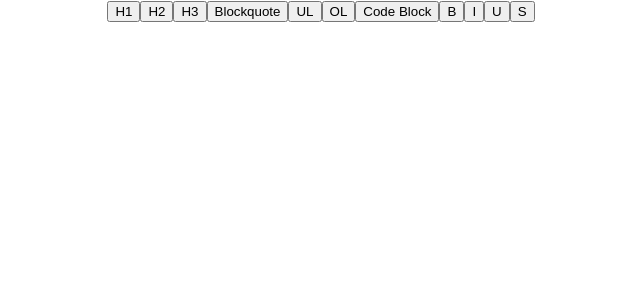
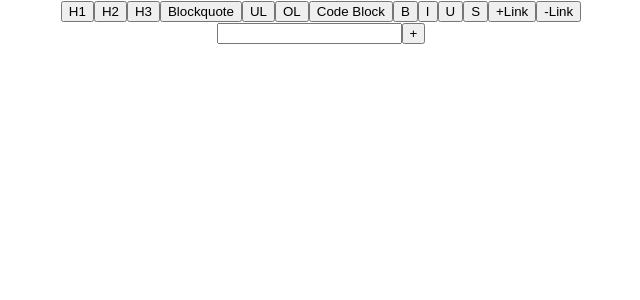
Before and after one commit to bangarangler/draftjsPOC, a React (Create React App) app: page / in a window 1280 px wide. Shown: the top 300 px of the page, without its empty margins (319-959 px from the left). Built offline with nearby package versions, Linux system fonts and the light colour scheme.

Commit message:
got started adding links to draft text editor.  Hopefully it is nearly complete

```diff
--- a/src/components/draftEditor/BtnControls/BtnControls.js
+++ b/src/components/draftEditor/BtnControls/BtnControls.js
@@ -1,7 +1,10 @@
-import React from "react";
-import { RichUtils } from "draft-js";
+import React, { useState } from "react";
+import { RichUtils, EditorState, ContentState, Modifier } from "draft-js";
 
 const BtnControls = ({ update, editorState }) => {
+  const [showLinkInput, setshowLinkInput] = useState(true);
+  const [inputValue, setInputValue] = useState("");
+
   const changeStyle = (style) => {
     update(RichUtils.toggleInlineStyle(editorState, `${style}`));
   };
@@ -9,6 +12,59 @@ const BtnControls = ({ update, editorState }) => {
   const toggleBlockType = (blockType) => {
     update(RichUtils.toggleBlockType(editorState, blockType));
   };
+
+  // ---------- LINKS SECTION ---------- //
+  const getEntityAtSelection = (editorState) => {
+    const selectionState = editorState.getSelection();
+    const selectionKey = selectionState.getStartKey();
+
+    // The block in which the selection starts
+    const block = ContentState.getBlockForKey(selectionKey);
+
+    // Entity key at the start selection
+    const entityKey = block.getENtityAt(selectionState.getStartOffset());
+    if (entityKey) {
+      // The actual entity instance
+      const entityInstance = ContentState.getEntity(entityKey);
+      const entityInfo = {
+        type: entityInstance.getType(),
+        mutability: entityInstance.getMutability(),
+        data: entityInstance.getData(),
+      };
+      console.log(JSON.stringify(entityInfo, null, 4));
+    } else {
+      console.log("No entity present at current selection");
+    }
+  };
+
+  const setEntityAtSelection = ({ type, mutability, data }) => {
+    const contentstate = editorState.getCurrentContent();
+    // Returns contentState record updated to include the newly created DraftEntity record in it's entitymap
+    let newContentState = contentstate.createEntity(type, mutability, {
+      url: data,
+    });
+
+    // call getLastCreatedEntityKey to get the key of the newly created DraftEntity record.
+    const entityKey = contentstate.getLastCreatedEntityKey();
+    const selectionState = editorState.getSelection();
+
+    // add the created entity to the current selection, for a new contentState
+    newContentState = Modifier.applyEntity(
+      newContentState,
+      selectionState,
+      entityKey
+    );
+
+    // Add newContentState to the existing editor state for a new editor state
+    const newEditorState = EditorState.push(
+      editorState,
+      newContentState,
+      "apply-entity"
+    );
+
+    update(newEditorState);
+  };
+  // ---------- END LINKS SECTION ---------- //
 
   const styleOptions = [
     {
@@ -95,6 +151,25 @@ const BtnControls = ({ update, editorState }) => {
           </button>
         );
       })}
+      <button onClick={() => setshowLinkInput(!showLinkInput)}>+Link</button>
+      <button>-Link</button>
+      {showLinkInput && (
+        <div>
+          <input
+            value={inputValue}
+            onChange={(e) => setInputValue(e.target.value)}
+            type="text"
+          />
+          <button
+            onClick={() => {
+              setshowLinkInput(false);
+              setEntityAtSelection;
+            }}
+          >
+            +
+          </button>
+        </div>
+      )}
     </div>
   );
 };
```
Also changed, not shown: src/components/draftEditor/draftEditor.js (+52 -0 lines).
